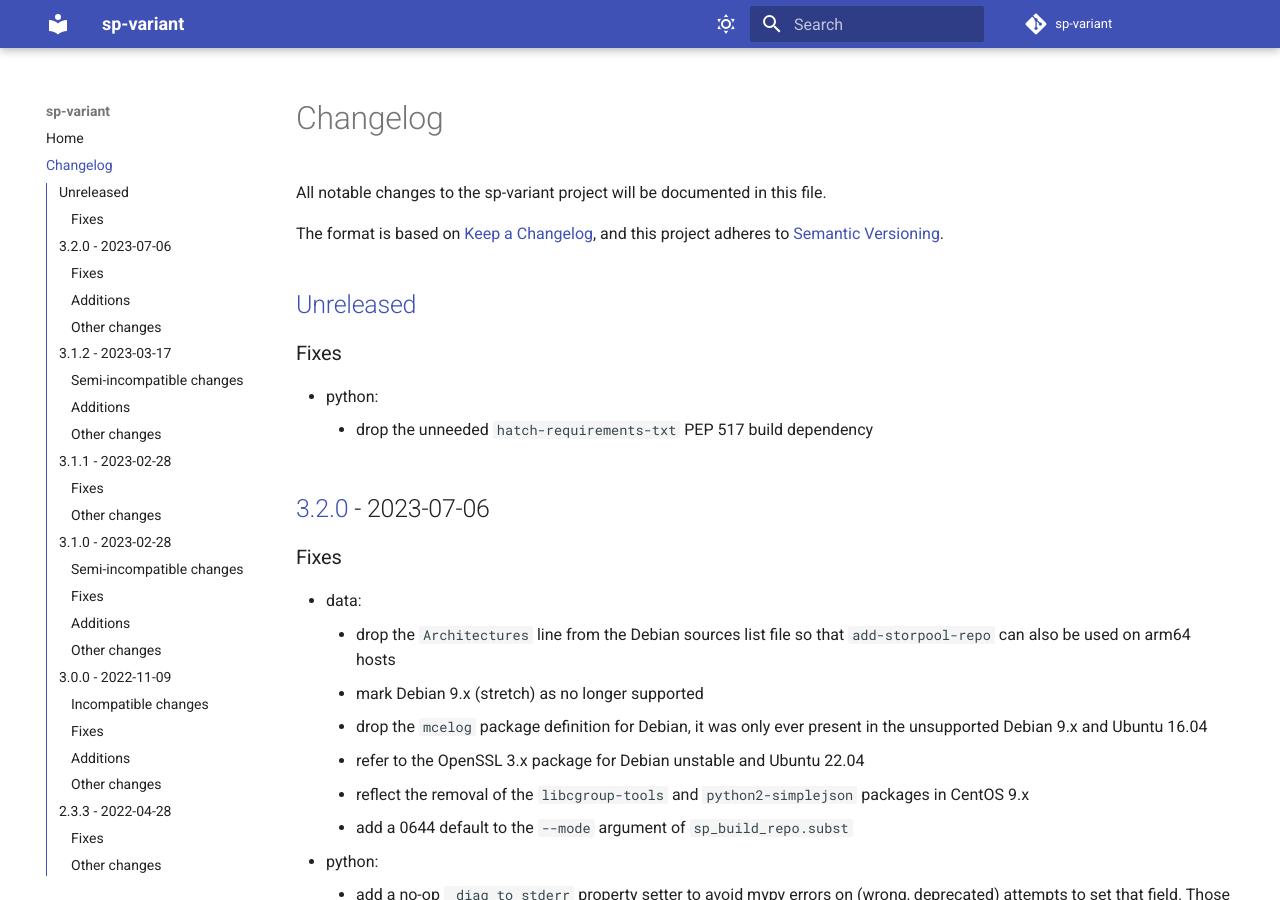
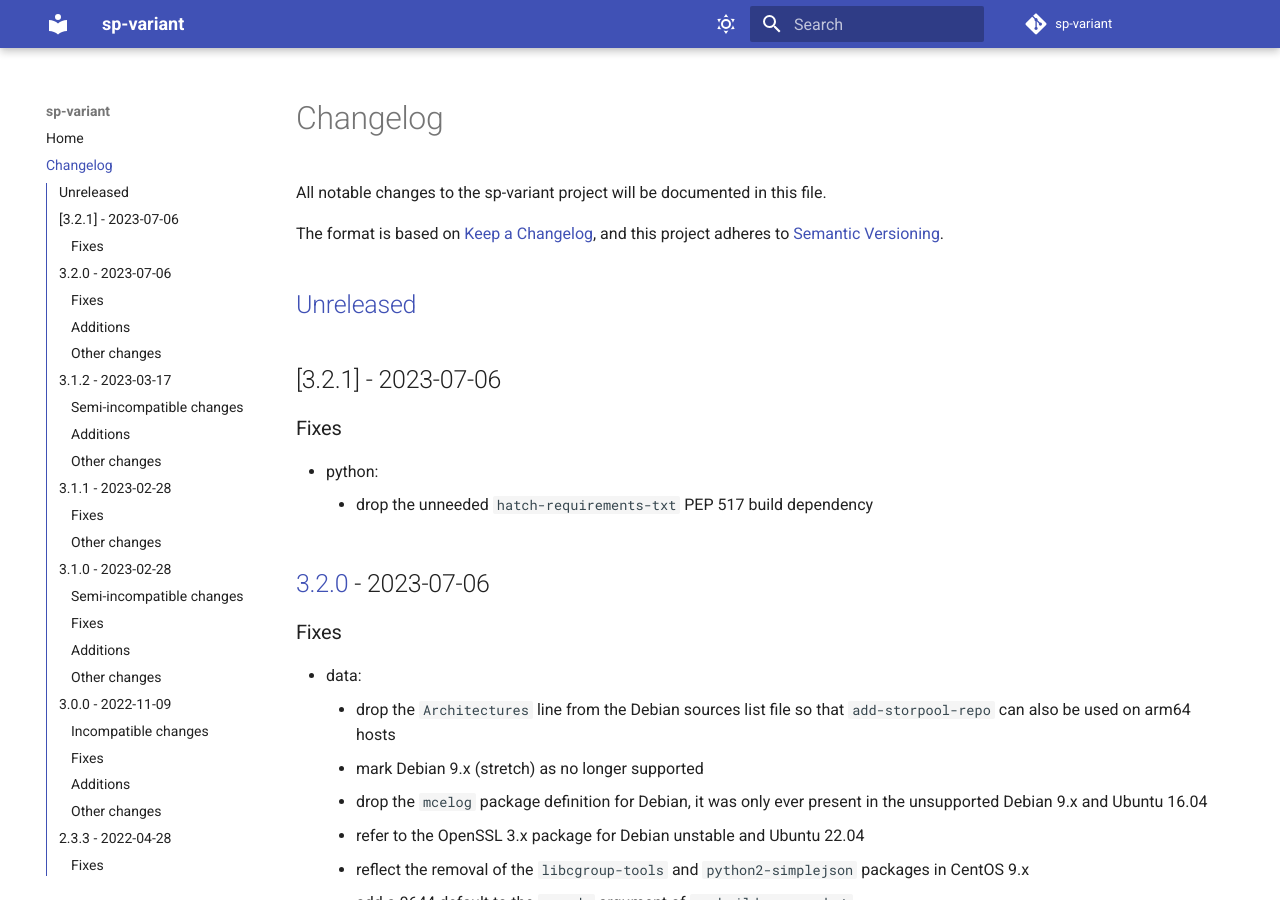
Before and after one commit to storpool/sp-variant, an MkDocs documentation site: the page built from docs/changes.md, in a window 1280 px wide and 900 px high. Built offline with MkDocs 1.6.1 and Material for MkDocs 9.7.7, drawn with Linux system fonts in a browser that asks for light colours; comment, search, counter and statistics services are not loaded.

Commit message:
Prepare to release sp-variant 3.2.1
Change-Id: I2205593d8266dd969ec08a48525fcb0cd349bf37

```diff
--- a/Cargo.toml
+++ b/Cargo.toml
@@ -3,7 +3,7 @@
 
 [package]
 name = "sp-variant"
-version = "3.2.0"
+version = "3.2.1"
 edition = "2021"
 rust-version = "1.58"
 authors = ["StorPool <support@storpool.com>"]
--- a/docs/changes.md
+++ b/docs/changes.md
@@ -11,6 +11,8 @@
 and this project adheres to [Semantic Versioning](https://semver.org/spec/v2.0.0.html).
 
 ## [Unreleased]
+
+## [3.2.1] - 2023-07-06
 
 ### Fixes
 
@@ -433,7 +435,8 @@
 
 - First public release.
 
-[Unreleased]: https://github.com/storpool/sp-variant/compare/release/3.2.0...main
+[Unreleased]: https://github.com/storpool/sp-variant/compare/release/3.2.1...main
+[3.2.0]: https://github.com/storpool/sp-variant/compare/release/3.2.0...release/3.2.1
 [3.2.0]: https://github.com/storpool/sp-variant/compare/release/3.1.2...release/3.2.0
 [3.1.2]: https://github.com/storpool/sp-variant/compare/release/3.1.1...release/3.1.2
 [3.1.1]: https://github.com/storpool/sp-variant/compare/release/3.1.0...release/3.1.1
```
Also changed, not shown: 1 other file.
